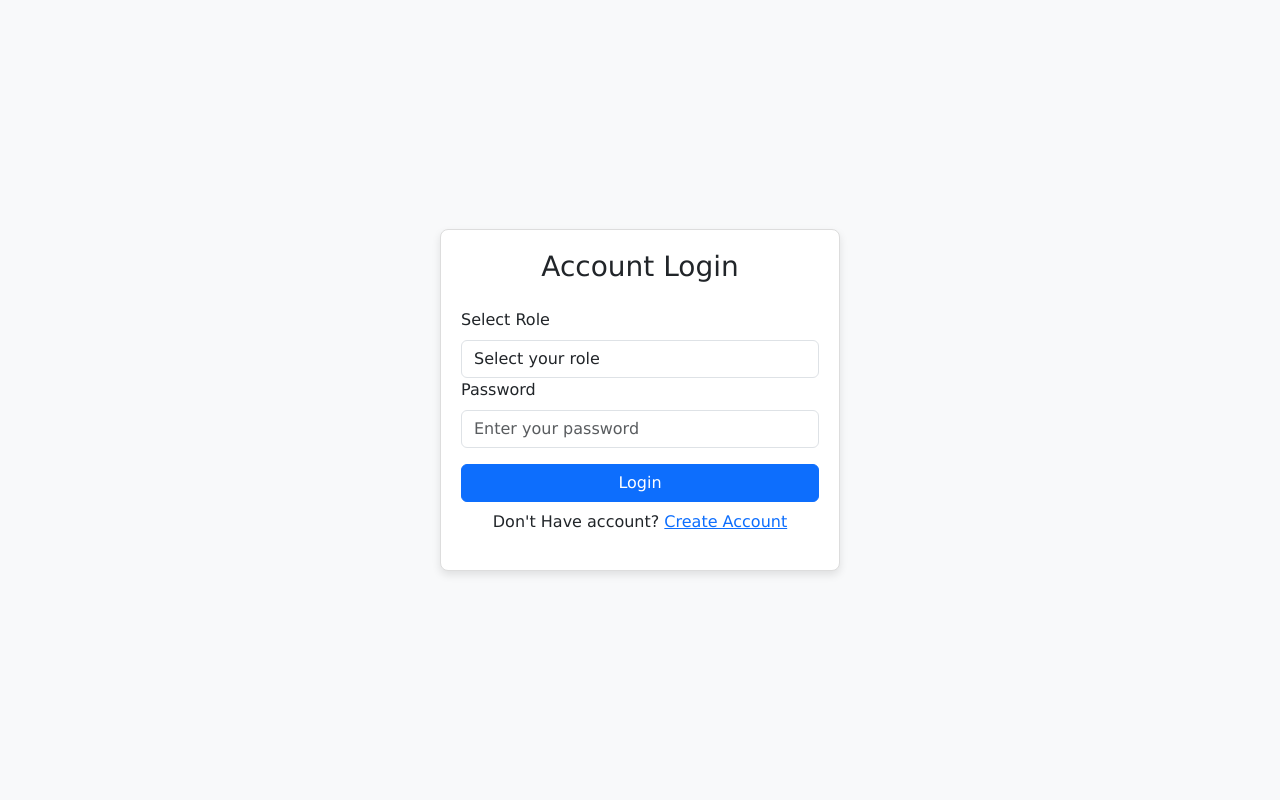
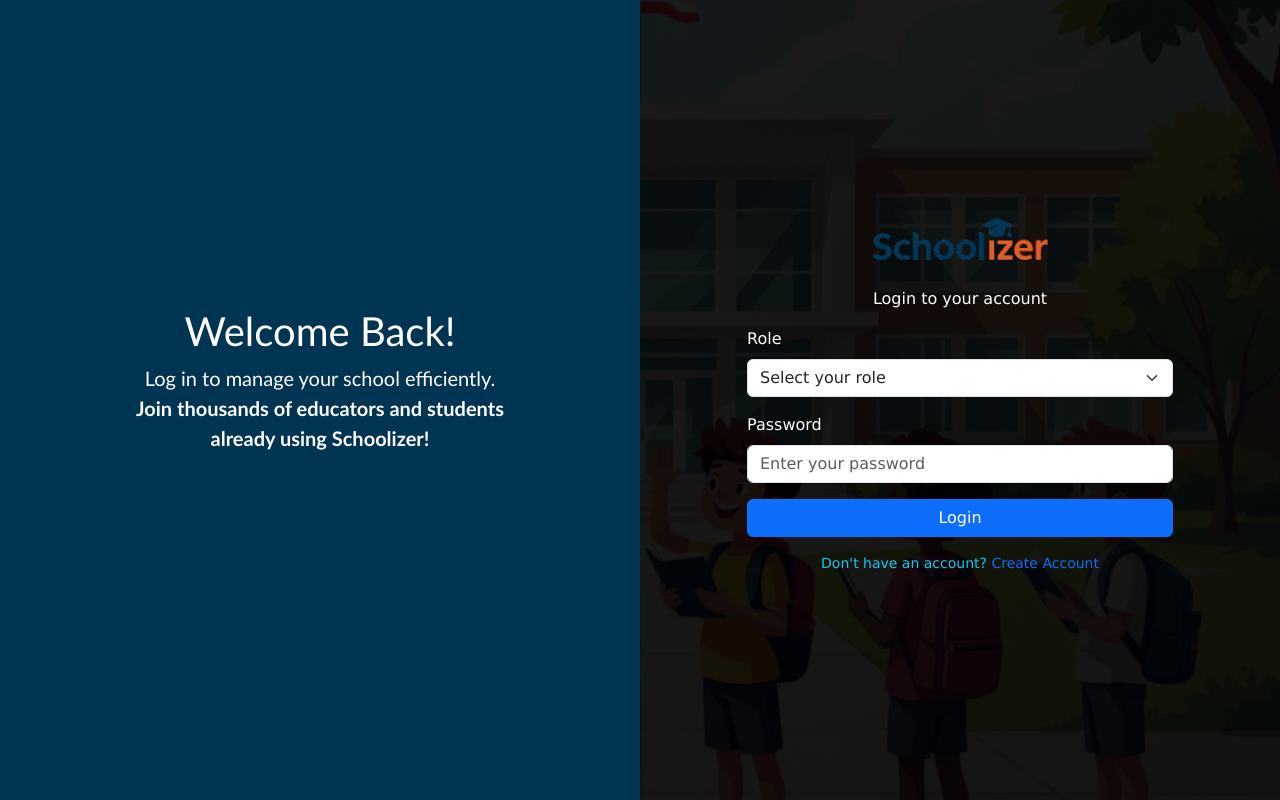
Before and after one commit to SalmanFarshe/schoolizer, a PHP site: page / in a window 1280 px wide. Run offline with PHP 8.4, Linux system fonts and the light colour scheme.

Commit message:
log-in-design-completed

```diff
--- a/index.php
+++ b/index.php
@@ -1,58 +1,63 @@
-<?php
-  include("./backend/path.php");
-  include("./backend/config/config.php");
-  include("./backend/config/create_tables.php");
-
-  // Initialize variables
-  $error = "";
-
-  // Check if the form is submitted
-  if ($_SERVER["REQUEST_METHOD"] === "POST") {
-      $password = $_POST['password'];
-
-      // Verify the password
-      if ($password === "1111") {
-          header("Location: ./pages/dashboard.php");
-          exit;
-      } else {
-          $error = "Invalid password. Please try again.";
-      }
-  }
-?>
 <!DOCTYPE html>
 <html lang="en">
 <head>
-  <meta charset="UTF-8">
-  <meta name="viewport" content="width=device-width, initial-scale=1.0">
-  <title>School Admin Login</title>
-  <link href="https://cdn.jsdelivr.net/npm/bootstrap@5.3.0-alpha1/dist/css/bootstrap.min.css" rel="stylesheet">
-  <link href="https://cdn.jsdelivr.net/npm/bootstrap-icons/font/bootstrap-icons.css" rel="stylesheet">
-  <link rel="stylesheet" href="./assets/css/style.css">
-  <link rel="stylesheet" href="./assets/css/login.css">
+  <meta charset="UTF-8" />
+  <meta name="viewport" content="width=device-width, initial-scale=1.0"/>
+  <title>Login - Schoolizer</title>
+  <?php
+    include("tem_parts/link.php");
+  ?>
 </head>
 <body>
-  <div class="login-container">
-    <h3 class="text-center mb-4">Account Login</h3>
-    <?php if ($error): ?>
-      <div class="alert alert-danger"><?php echo $error; ?></div>
-    <?php endif; ?>
+<div class="sign-up-container container-fluid">
+  <div class="row">
+    <div class="sign-up-left col-md-6 d-flex align-items-center justify-content-center">
+      <div class="p-3 sign-up-left-inside text-center text-white mb-4 w-75">
+        <h1 class="">Welcome Back!</h1>
+        <p class="lead">
+          Log in to manage your school efficiently.<br>
+          <span class="fw-bold">Join thousands of educators and students already using Schoolizer!</span>
+        </p>
+      </div>
+    </div>
+    <div style="height: 100vh; background: linear-gradient(to bottom right, rgba(0, 0, 0, 0.55), rgba(0, 0, 0, 0.58));" class="col-md-6 d-flex align-items-center justify-content-center">
+      <div class="p-5">
+        <div class="text-center">
+          <img src="assets/images/logo/schoolizer-logo.png" alt="Schoolizer Logo" class="sign-up-logo img-fluid mb-3" style="width: 100px;">
+          <p class="text-white">Login to your account</p>
+        </div>
         <form method="POST" action="">
-      <div class="mb-3">
-        <label for="userrole" class="form-label">Select Role</label>
-        <select name="userrole" id="userrole" class="form-control" required>
+          <div class="row">
+            <div class="col-md-12 mb-3">
+              <label for="userrole" class="form-label text-white">Role</label>
+              <select name="userrole" id="userrole" class="form-select" required>
                 <option value="">Select your role</option>
                 <option value="admin">Admin</option>
                 <option value="teacher">Teacher</option>
                 <option value="student">Student</option>
               </select>
-
-        <label for="password" class="form-label">Password</label>
+            </div>
+            <div class="mb-3">
+              <label for="password" class="form-label text-white">Password</label>
               <input type="password" name="password" id="password" class="form-control" placeholder="Enter your password" required>
             </div>
-      <button type="submit" class="btn btn-primary w-100">Login</button>
+          </div>
+          <div class="d-grid mb-3">
+            <button type="submit" class="btn btn-primary">Login</button>
+          </div>
+          <p class="text-center small text-info">
+            Don't have an account?
+            <a href="pages/root/create-account.php" class="text-decoration-none">Create Account</a>
+          </p>
         </form>
-    <p class="text-center pt-2">Don't Have account? <a href="pages/root/create-account.php">Create Account</a></p>
       </div>
-  <script src="assets/js/bootstrap.bundle.min.js"></script>
+    </div>
+    </div>
+  </div>
+
+
+<?php
+    include("tem_parts/link-js.php");
+?>
 </body>
 </html>
```
Lines whose indentation alone changed are shown as unchanged.
